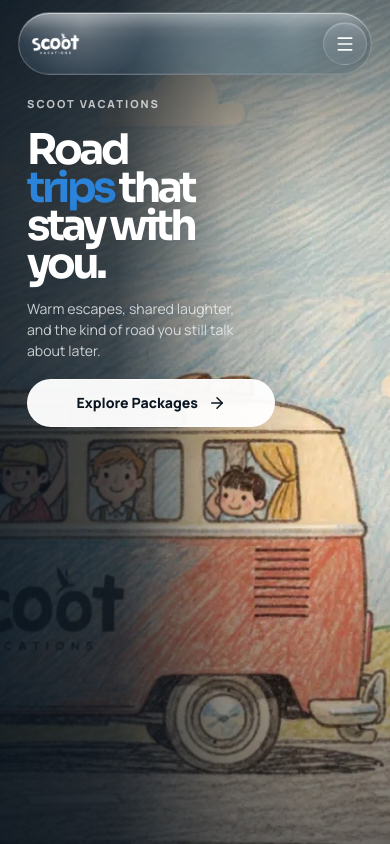
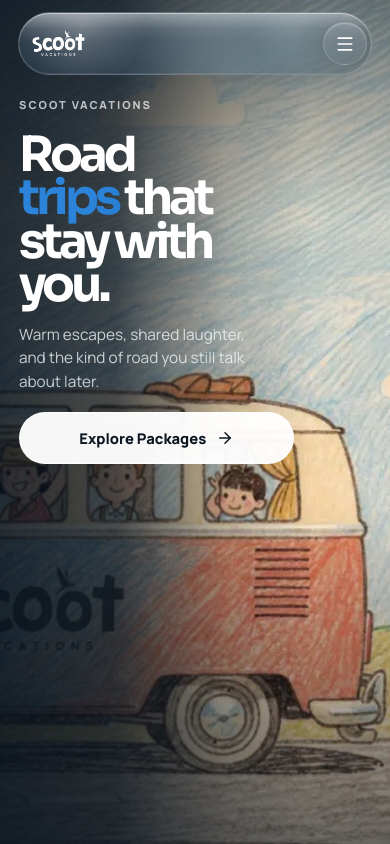
Before and after one commit to scootvacation-sys/scootwebsite, a React (Vite) app: page / in a window 390 px wide. Shown: the top 844 px of the page. Built offline with nearby package versions, Linux system fonts and the light colour scheme.

Commit message:
Apply larger mobile hero text and logo

```diff
--- a/src/App.css
+++ b/src/App.css
@@ -1618,8 +1618,8 @@
   }
 
   .logo-image {
-    max-width: 11.2rem;
-    height: 1.68rem;
+    max-width: 12.1rem;
+    height: 1.82rem;
   }
 
   .nav-links,
@@ -1877,8 +1877,8 @@
   }
 
   .logo-image {
-    max-width: 9.8rem;
-    height: 1.46rem;
+    max-width: 10.9rem;
+    height: 1.64rem;
   }
 
   .hero-tags span,
--- a/src/components/ScrollHero.css
+++ b/src/components/ScrollHero.css
@@ -306,23 +306,23 @@
   }
 
   .scroll-cinema__intro {
-    top: 5.35rem;
+    top: 6.15rem;
     left: 0;
-    width: min(18.2rem, 84vw);
+    width: min(19.6rem, 86vw);
     max-width: none;
   }
 
   .scroll-cinema__intro h1 {
-    max-width: 6.1ch;
-    font-size: clamp(3.1rem, 12.8vw, 4.4rem);
+    max-width: 5.8ch;
+    font-size: clamp(3.45rem, 13.8vw, 4.95rem);
     line-height: 0.9;
   }
 
   .scroll-cinema__intro p {
-    max-width: 15.6rem;
-    margin-top: 0.95rem;
-    font-size: 0.98rem;
-    line-height: 1.5;
+    max-width: 17.2rem;
+    margin-top: 1rem;
+    font-size: 1.02rem;
+    line-height: 1.52;
   }
 
   .scroll-cinema__support {
@@ -332,10 +332,10 @@
   .scroll-cinema__cta {
     width: 100%;
     justify-content: center;
-    min-height: 2.95rem;
-    margin-top: 1.1rem;
-    padding: 0.78rem 1rem;
-    font-size: 0.92rem;
+    min-height: 3.08rem;
+    margin-top: 1.18rem;
+    padding: 0.84rem 1.05rem;
+    font-size: 0.95rem;
   }
 
   .scroll-cinema__label {
@@ -346,43 +346,28 @@
 
 @media (max-width: 560px) {
   .scroll-cinema__content {
-    width: min(100% - 1.8rem, 21rem);
+    width: min(100% - 1.8rem, 22rem);
   }
 
   .scroll-cinema__intro {
-    top: 5rem;
-    width: min(16.6rem, 84vw);
+    top: 5.65rem;
+    width: min(17.2rem, 84vw);
   }
 
   .scroll-cinema__intro h1 {
-    max-width: 5.9ch;
-    font-size: clamp(2.75rem, 11.8vw, 3.7rem);
+    max-width: 5.6ch;
+    font-size: clamp(3rem, 12.4vw, 4rem);
   }
 
   .scroll-cinema__intro p {
-    max-width: 14.3rem;
-    font-size: 0.93rem;
-  }
-
-  .scroll-cinema__intro {
-    top: 5.55rem;
-    width: min(15.5rem, 80vw);
-  }
-
-  .scroll-cinema__intro h1 {
-    max-width: 5.7ch;
-    font-size: clamp(2.55rem, 10.8vw, 3.45rem);
-  }
-
-  .scroll-cinema__intro p {
-    max-width: 13.2rem;
-    font-size: 0.88rem;
+    max-width: 15rem;
+    font-size: 0.96rem;
   }
 
   .scroll-cinema__cta {
-    min-height: 2.78rem;
-    padding: 0.72rem 0.92rem;
-    font-size: 0.88rem;
+    min-height: 2.94rem;
+    padding: 0.8rem 0.98rem;
+    font-size: 0.92rem;
   }
 
   .scroll-cinema__loading {
```
